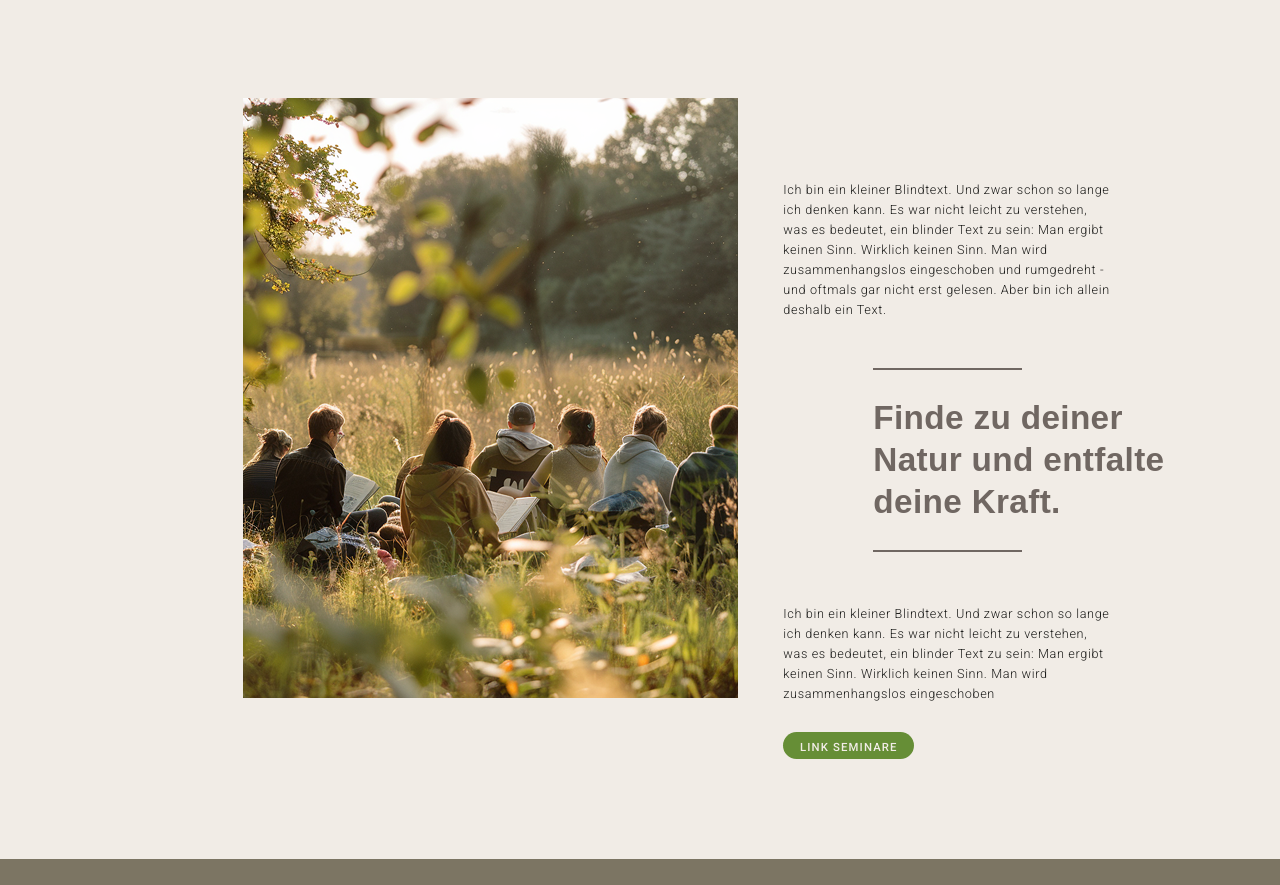
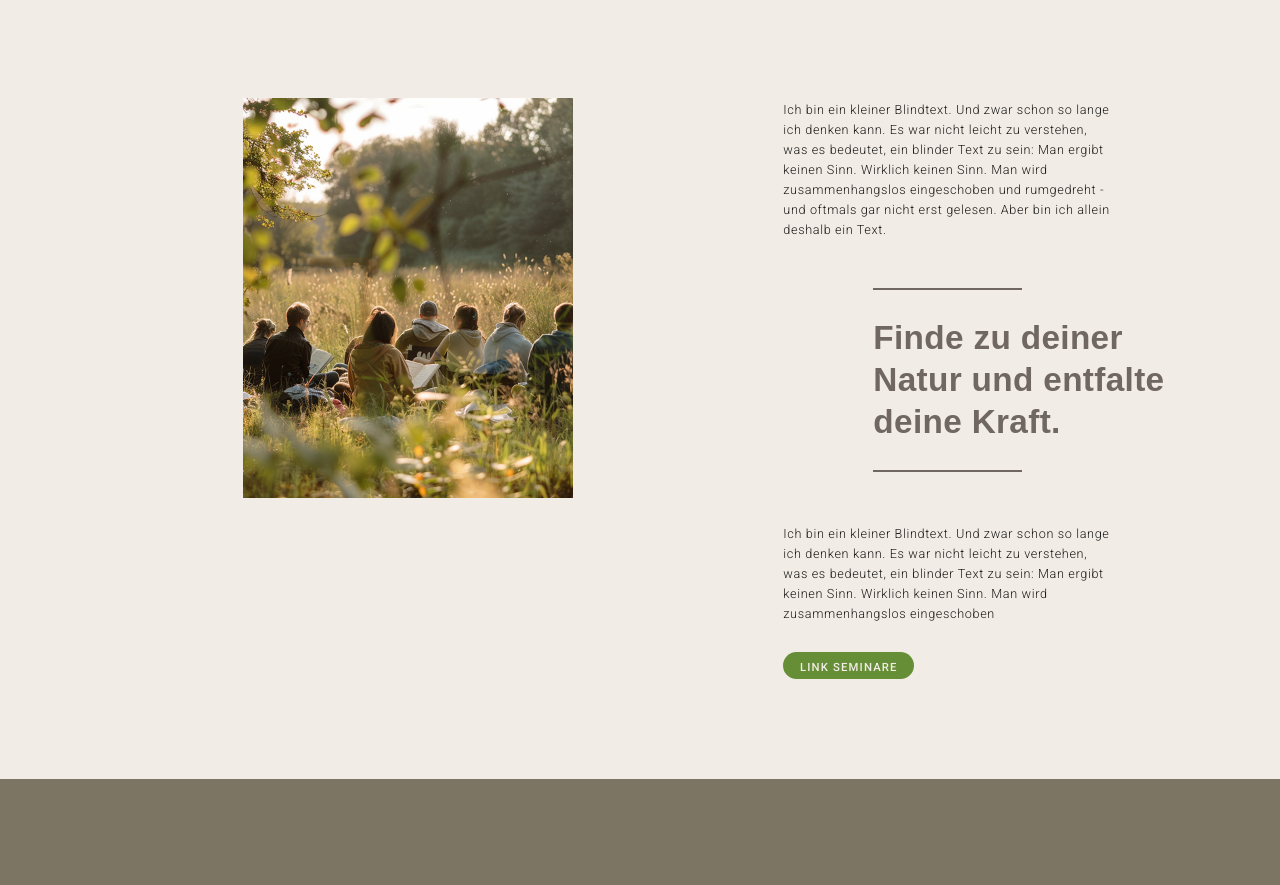
Before and after one commit to FelixRizzolli/kraeuterakademie.it_nuxt, a Nuxt app: page / in a window 1280 px wide. Shown: the part 1105-1990 px from the top of the page. Built offline with nearby package versions, Linux system fonts and the light colour scheme; a web font is replaced by a local one.

Commit message:
feat(ImageText): add conditional rendering for image, text1, infos, text2 and link

```diff
--- a/app/components/sections/ImageText.vue
+++ b/app/components/sections/ImageText.vue
@@ -1,12 +1,12 @@
 <template>
     <section class="contentelement_imagetext grid-container">
-        <div class="image">
-            <img :src="image?.src" :alt="image?.alt" />
+        <div v-if="image" class="image">
+            <img :src="image.src" :alt="image.alt" />
         </div>
-        <p class="text">{{ text1 }}</p>
-        <p class="infos">{{ infos }}</p>
-        <p class="text">{{ text2 }}</p>
-        <NuxtLink class="link-button" :to="link?.href">{{ link?.text }}</NuxtLink>
+        <div v-if="text1" class="text" v-html="text1"></div>
+        <div v-if="infos" class="infos" v-html="infos"></div>
+        <div v-if="text2" class="text" v-html="text2"></div>
+        <NuxtLink v-if="link" class="link-button" :to="link.href">{{ link.text }}</NuxtLink>
     </section>
 </template>
 
@@ -22,11 +22,11 @@ interface Link {
 }
 
 interface ImageTextProps {
-    image: Image;
-    text1: string;
-    infos: string;
-    text2: string;
-    link: Link;
+    image?: Image;
+    text1?: string;
+    infos?: string;
+    text2?: string;
+    link?: Link;
 }
 
 const props = defineProps<ImageTextProps>();
@@ -45,6 +45,11 @@ onMounted(() => {
     @include col-start(3);
     @include col(4);
     @include row(4);
+
+    img {
+        width: 100%;
+        height: auto;
+    }
 }
 
 .text {
@@ -94,4 +99,8 @@ onMounted(() => {
         margin-top: 4.5rem;
     }
 }
+
+:deep(h3:not(:first-child)) {
+    margin-top: 4.5rem;
+}
 </style>
```
